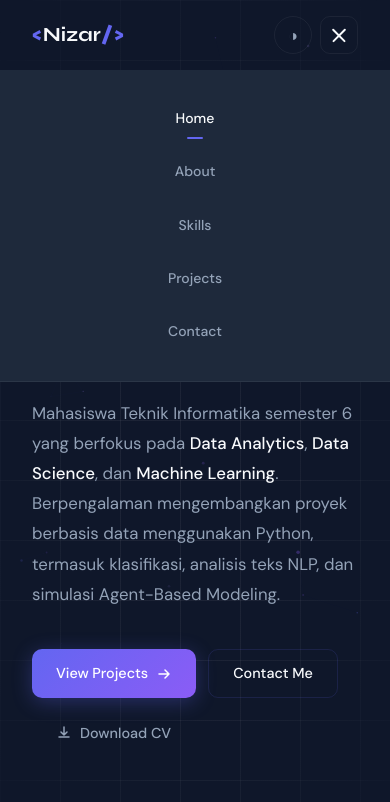
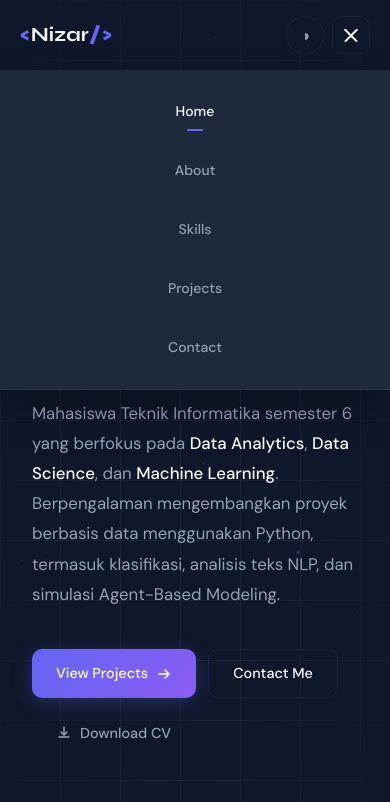
Before and after one commit to 2023-Nizar-186/portofolio, a plain HTML site: page index.html in a window 390 px wide. Both pictures are taken after a click on the button 339 px from the left and 35 px from the top of the page. Shown: the top 802 px of the page. Drawn offline with Linux system fonts and the light colour scheme.

```diff
--- a/css/style.css
+++ b/css/style.css
@@ -950,6 +950,11 @@
 }
 
 @media (max-width: 768px) {
+  .nav-container {
+    padding: 0 1.25rem;
+    gap: 1rem;
+  }
+
   .nav-links {
     position: fixed;
     top: var(--nav-h);
@@ -957,29 +962,42 @@
     right: 0;
     z-index: 999;
 
+    display: flex;
+    flex-direction: column;
+    align-items: stretch;
+
     background: var(--surface);
     border-bottom: 1px solid var(--border-subtle);
+    padding: 1rem 1.25rem;
+    gap: 0.5rem;
 
-    flex-direction: column;
-    align-items: stretch;
-    padding: 1.5rem 2rem;
-    gap: 0.25rem;
+    transform: translateY(-130%);
+    opacity: 0;
+    pointer-events: none;
 
-    transform: translateY(-120%);
-    transition: transform var(--transition);
-    backdrop-filter: blur(20px);
-    -webkit-backdrop-filter: blur(20px);
+    transition: transform var(--transition), opacity var(--transition);
+    box-shadow: 0 18px 40px rgba(0, 0, 0, 0.25);
   }
 
   .nav-links.open {
     transform: translateY(0);
+    opacity: 1;
+    pointer-events: auto;
+  }
+
+  .nav-links li {
+    width: 100%;
   }
 
   .nav-link {
+    display: block;
     width: 100%;
-    display: block;
     text-align: center;
-    padding: 0.8rem 1rem;
+    padding: 0.85rem 1rem;
+  }
+
+  .nav-link.active::after {
+    bottom: 6px;
   }
 
   .hamburger {
```
